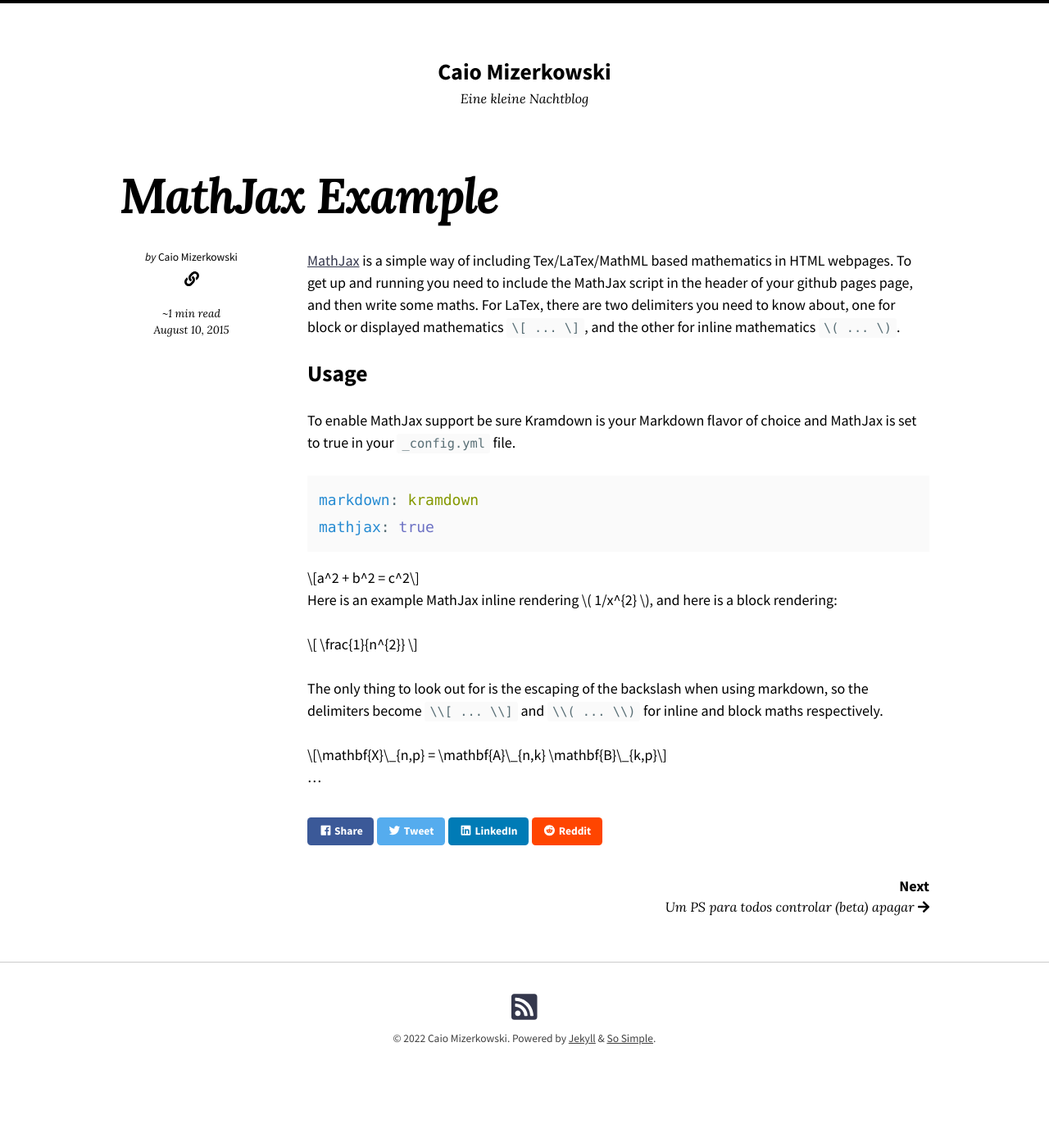
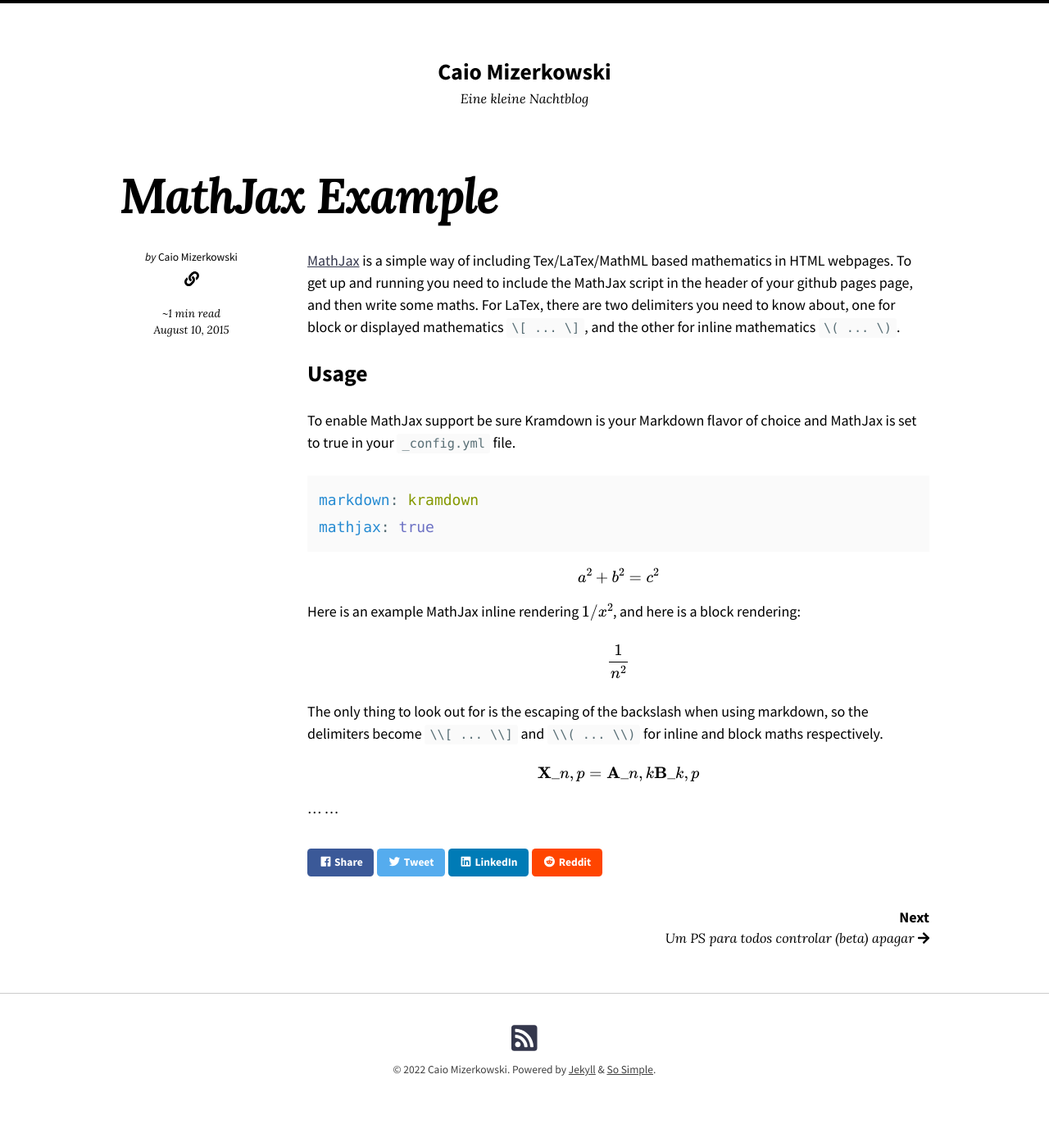
Before and after one commit to CaioMizerkowski/CaioMizerkowski.github.io, a Jekyll site: the page built from _posts/2015-08-10-mathjax-example.md, in a window 1280 px wide. Shown: the whole page at 82% size. Built offline with Jekyll 4.4.1, drawn with Linux system fonts in a browser that asks for light colours; nearby versions of some CDN libraries; formulas are drawn with MathJax 3; before the commit the page ends 1350 px from its top, so only the background shows below that; some of the changed lines change nothing that is shown.

Commit message:
💩: bad made by Caio Mizerkowski for studies

```diff
--- a/_includes/scripts.html
+++ b/_includes/scripts.html
@@ -28,33 +28,7 @@
 
 {% if site.mathjax == true or site.mathjax.enable == true %}
 <!-- MathJax -->
-{% capture mathjaxjs %}https://cdn.jsdelivr.net/npm/mathjax@3/es5/{{ site.mathjax.combo | default: "tex-svg" }}.js{% endcapture %}
-<script>
-// http://docs.mathjax.org/en/latest/upgrading/v2.html
-MathJax = {
-  tex: {
-      tags: "{{ site.mathjax.tags | default: 'ams' }}"    // eq numbering options: none, ams, all
-  },
-  options: {
-    renderActions: {
-      // for mathjax 3, handle <script "math/tex"> blocks inserted by kramdown
-      find: [10, function (doc) {
-        for (const node of document.querySelectorAll('script[type^="math/tex"]')) {
-          const display = !!node.type.match(/; *mode=display/);
-          const math = new doc.options.MathItem(node.textContent, doc.inputJax[0], display);
-          const text = document.createTextNode('');
-          node.parentNode.replaceChild(text, node);
-          math.start = {node: text, delim: '', n: 0};
-          math.end = {node: text, delim: '', n: 0};
-          doc.math.push(math);
-        }
-      }, '']
-    }
-  }
-}
-</script>
-
-<script type="text/javascript" id="MathJax-script" async src="{{ mathjaxjs }}"></script>
+<script src="https://cdnjs.cloudflare.com/ajax/libs/mathjax/2.7.2/MathJax.js?config=TeX-AMS-MML_HTMLorMML"></script>
 {% endif %}
 
 {%- if page.layout == "search" -%}
--- a/_posts/2015-08-10-mathjax-example.md
+++ b/_posts/2015-08-10-mathjax-example.md
@@ -25,3 +25,4 @@ The only thing to look out for is the escaping of the backslash when using markd
 $$ \mathbf{X}\_{n,p} = \mathbf{A}\_{n,k} \mathbf{B}\_{k,p} $$
 
 ...
+...
```
